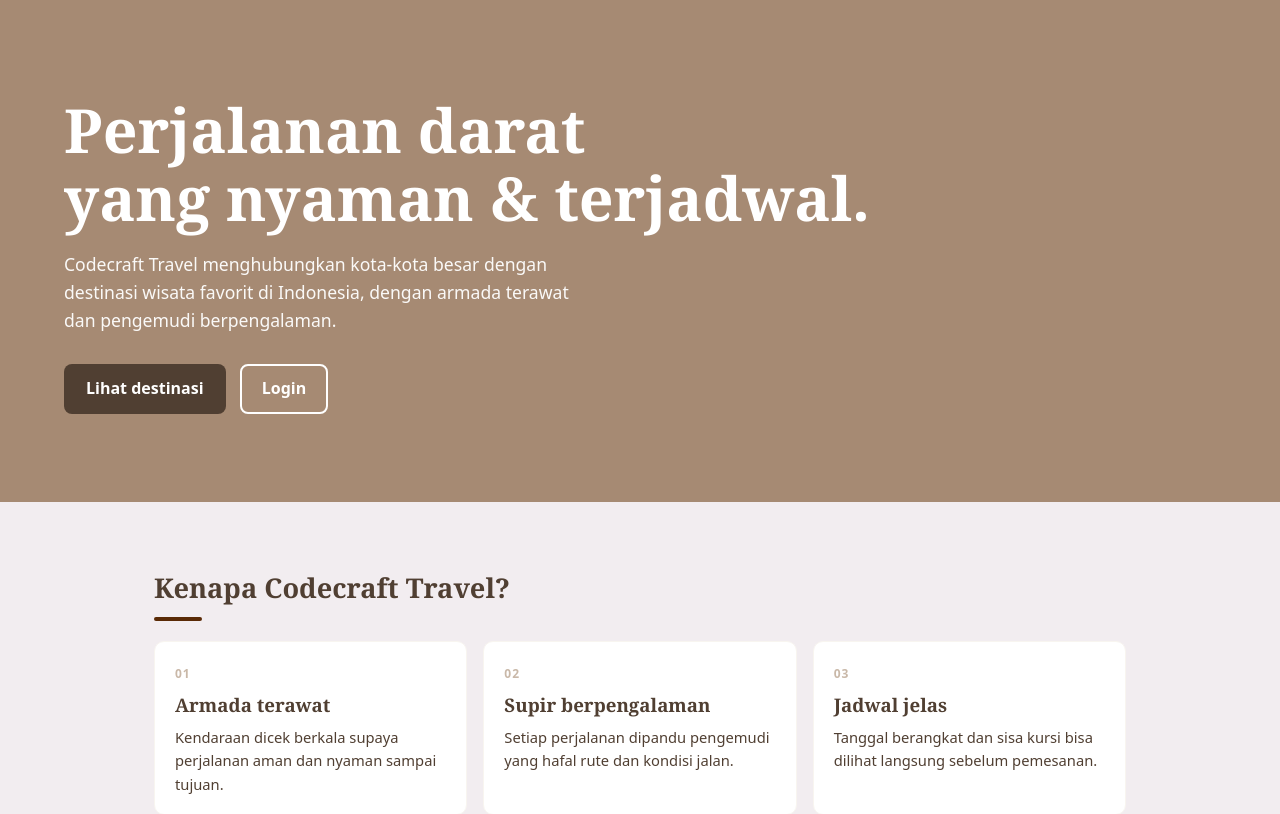
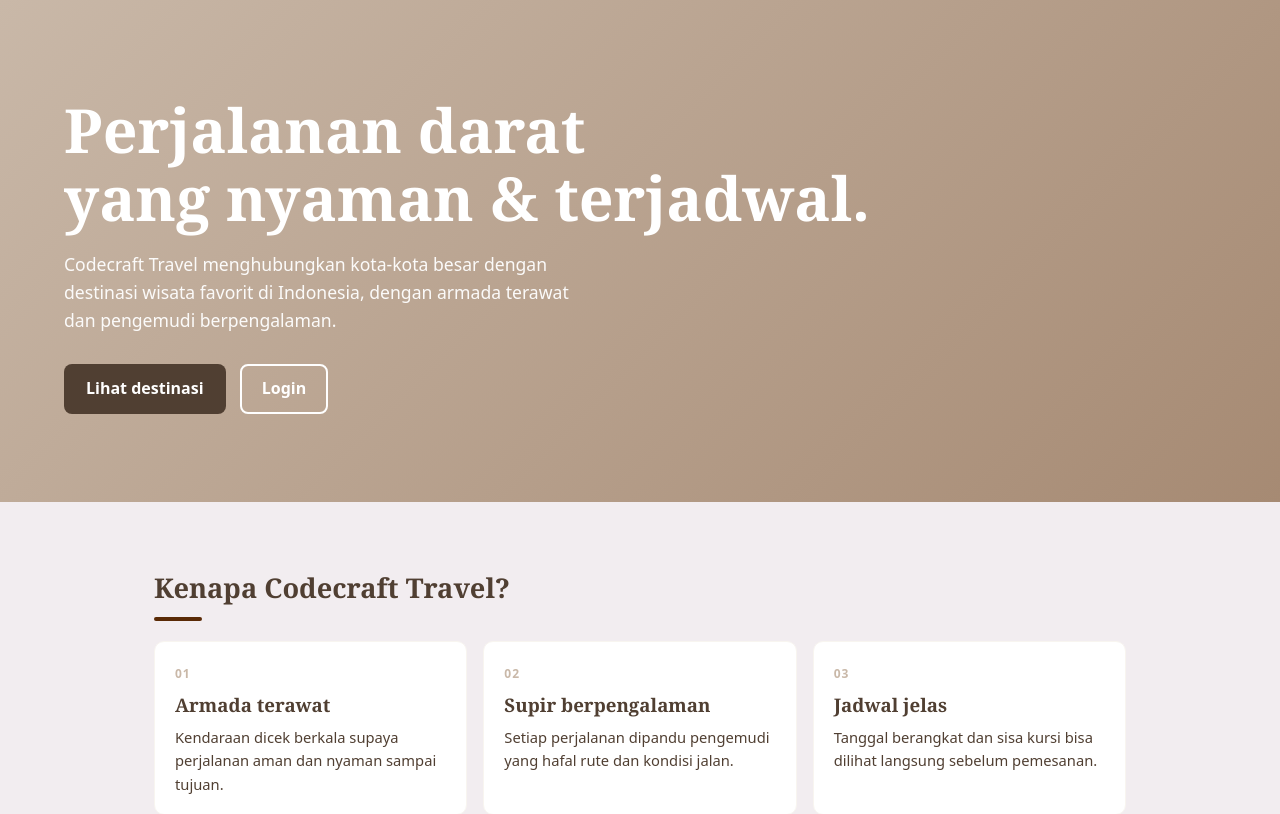
Before and after one commit to helnavikaunjaya/travel_codecraft, a Flask app: page / in a window 1280 px wide. Shown: the part 65-879 px from the top of the page. Run offline with Flask 3, Linux system fonts and the light colour scheme; data comes from the database, SQL or seed files in the repository.

Commit message:
Update style.css

```diff
--- a/static/css/style.css
+++ b/static/css/style.css
@@ -231,7 +231,7 @@ code {
 .lencana.BELUM { background: #FBE9CF; color: #7A4A06; }
 
 .hero-beranda {
-  background: linear-gradient(135deg, var(--coksu) 0%, var(--coksu) 100%);
+  background: linear-gradient(135deg, var(--coklat-muda) 0%, var(--coksu) 100%);
   color: #fff;
   padding: 12vh 5vw 11vh;
 }
```
